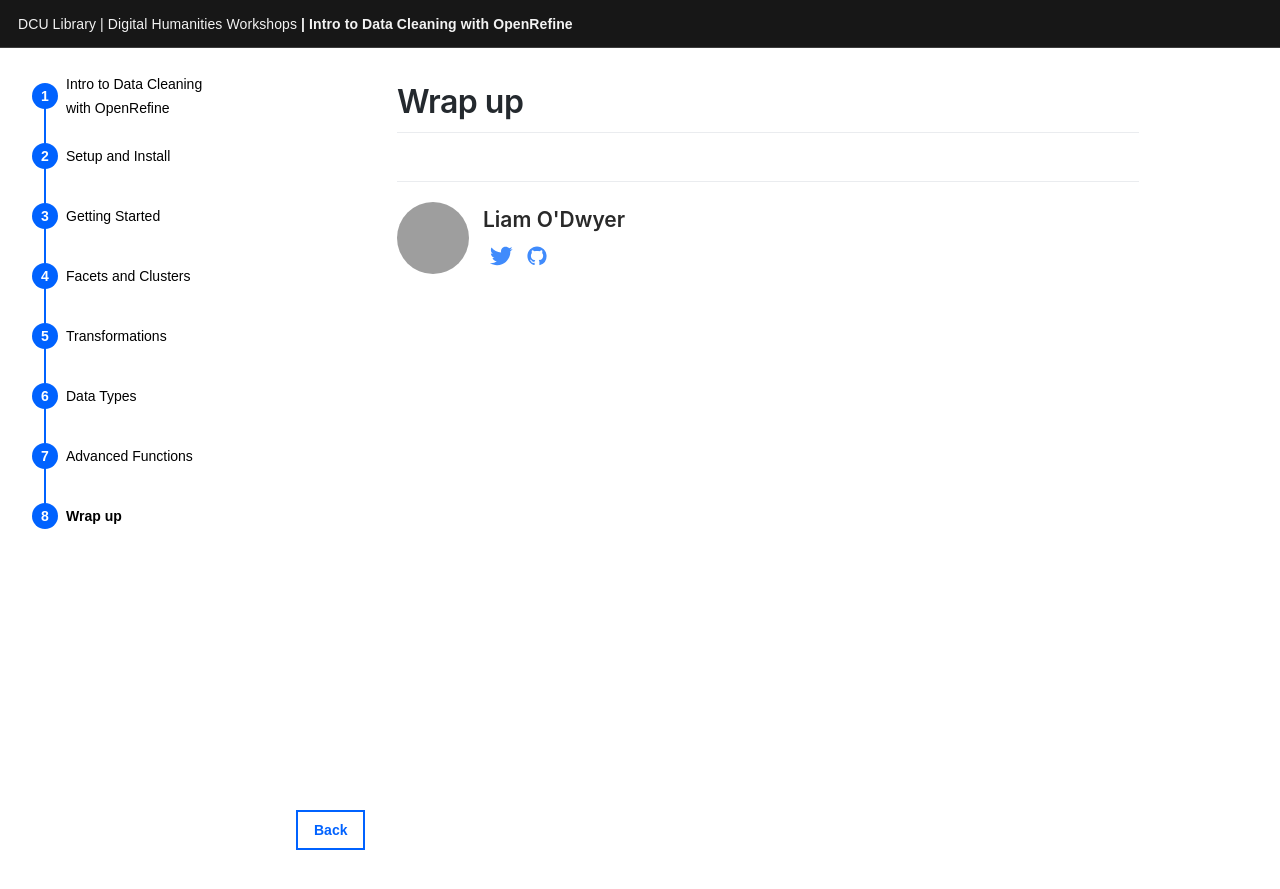
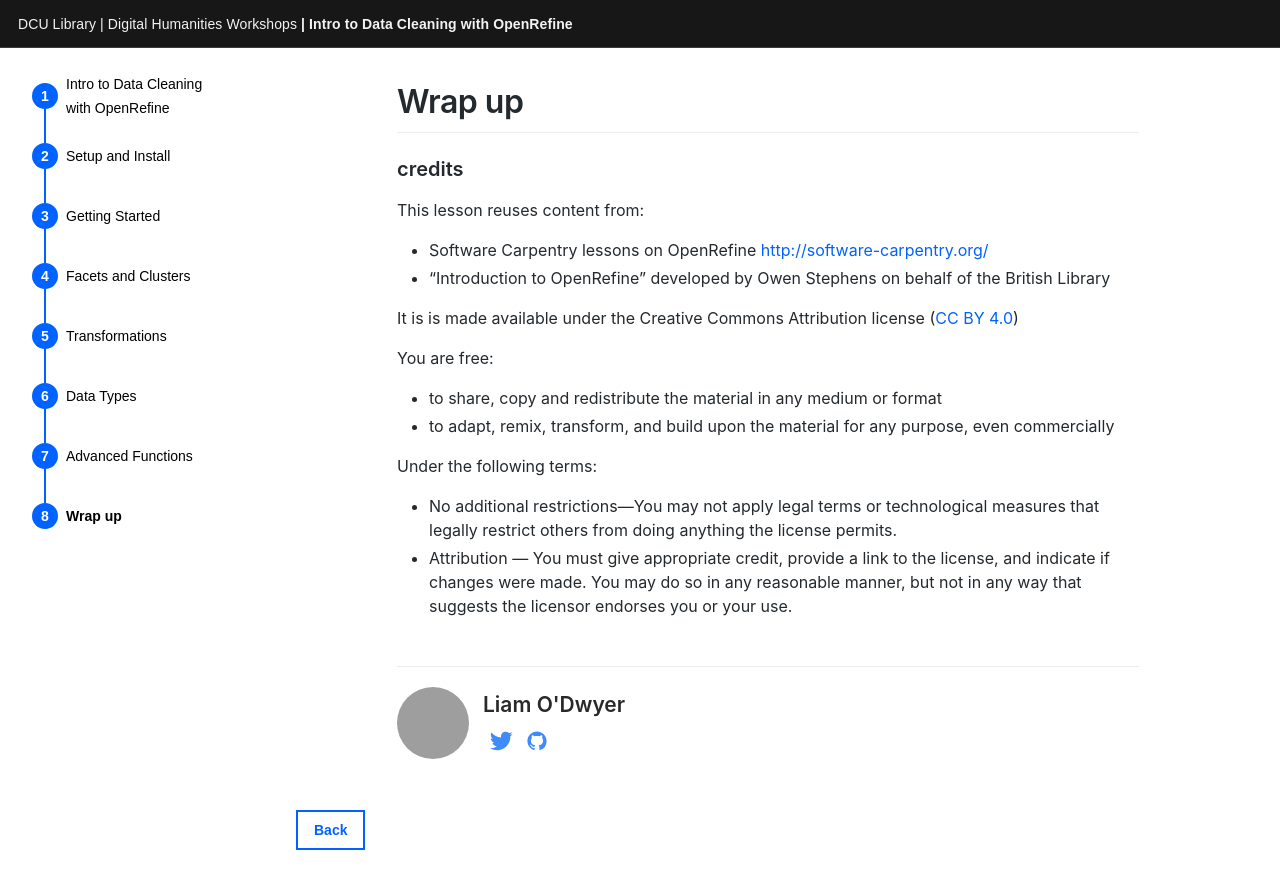
Before and after one commit to DCULibrary/open-refine-workshop, a Jekyll site: the page built from _workshop/wrap-up.md, in a window 1280 px wide. Shown: the top 889 px of the page. Built offline with Jekyll 4.4.1, drawn with Linux system fonts in a browser that asks for light colours; some web fonts are replaced; grey boxes are pictures that could not be loaded.

Commit message:
Add licence info

```diff
--- a/_workshop/wrap-up.md
+++ b/_workshop/wrap-up.md
@@ -2,6 +2,21 @@
 title: Wrap up  # The title of the page
 date: 0000-01-08  # Page order is set by date
 ---
+
+### credits
+This lesson reuses content from:
+* Software Carpentry lessons on OpenRefine <http://software-carpentry.org/>
+* “Introduction to OpenRefine” developed by Owen Stephens on behalf of the British Library
+
+It is is made available under the Creative Commons Attribution license ([CC BY 4.0](https://creativecommons.org/licenses/by/4.0/legalcode))
+
+You are free:
+* to share, copy and redistribute the material in any medium or format
+* to adapt, remix, transform, and build upon the material for any purpose, even commercially
+
+Under the following terms:
+* No additional restrictions—You may not apply legal terms or technological measures that legally restrict others from doing anything the license permits.
+* Attribution — You must give appropriate credit, provide a link to the license, and indicate if changes were made. You may do so in any reasonable manner, but not in any way that suggests the licensor endorses you or your use.
 
 
 
```
Also changed, not shown: _workshop/advanced-functions.md (+4 -2 lines).
